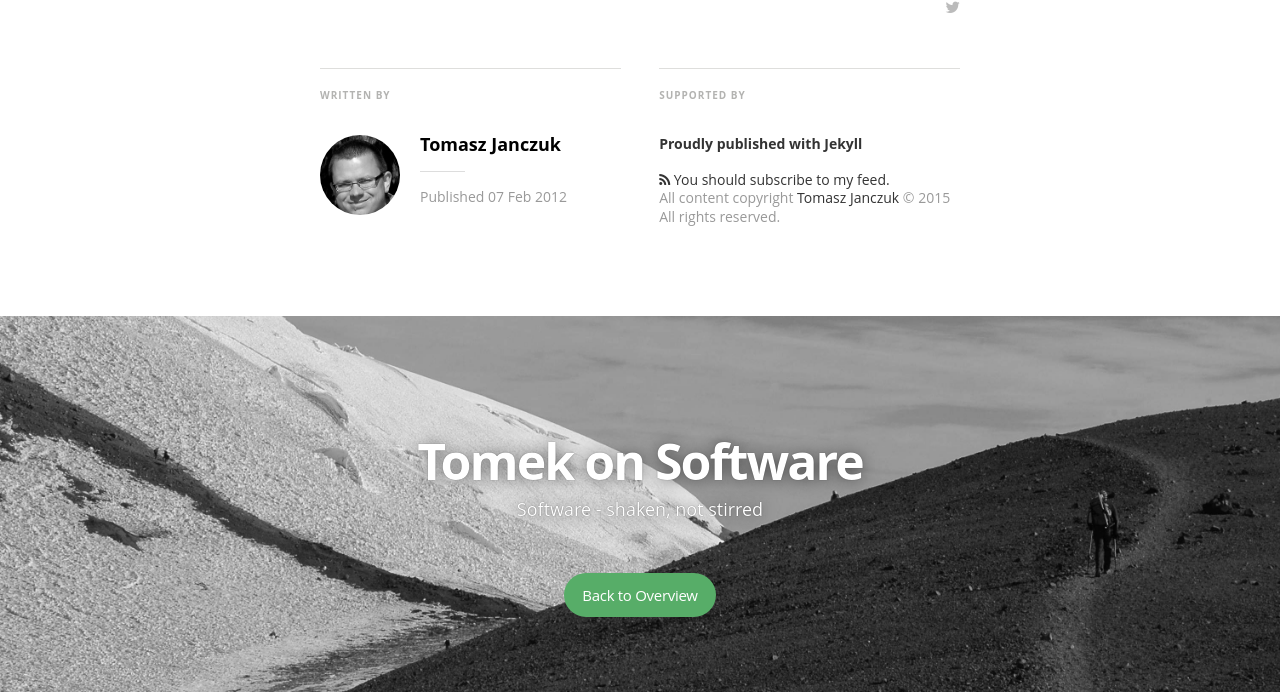
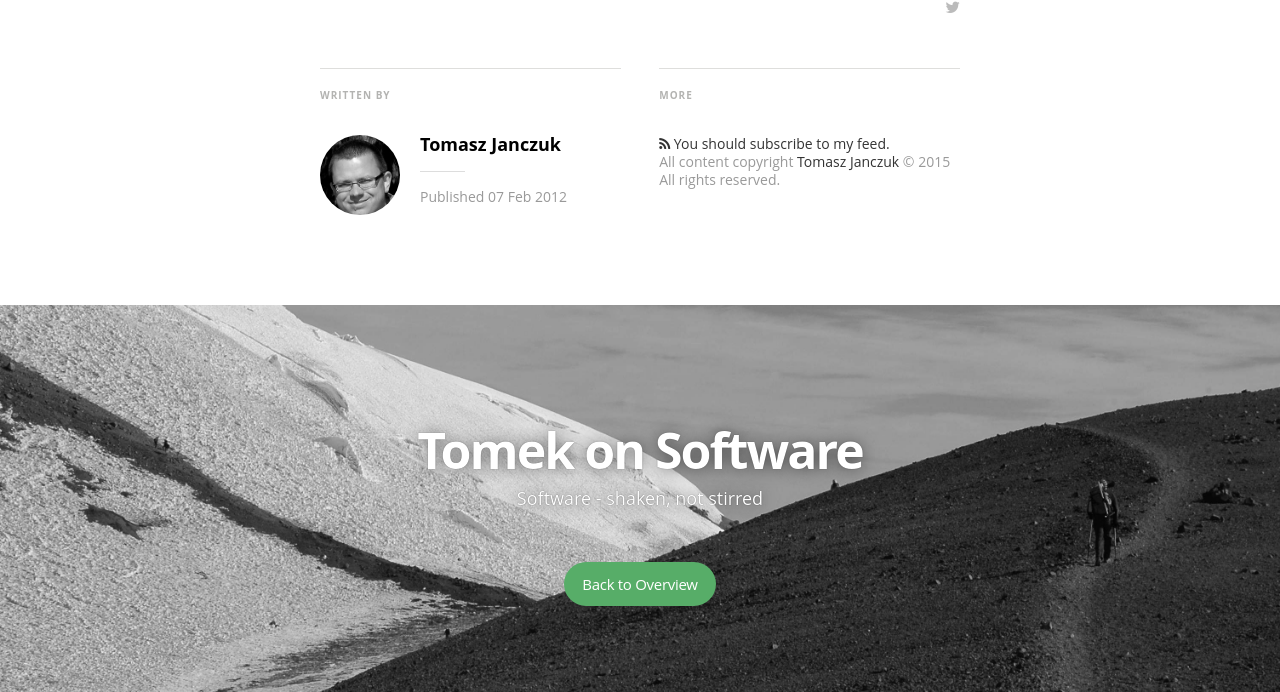
Before and after one commit to tjanczuk/tomasz.janczuk.org, a Jekyll site: the page built from _posts/2012-02-07-picasso-for-software-engineers.md, in a window 1280 px wide and 900 px high, scrolled down 722 px, cut to the strip 172-864 px from the top of the window. Built offline with Jekyll 4.4.1, drawn with Linux system fonts in a browser that asks for light colours; nearby versions of some CDN libraries; some web fonts are replaced; Markdown is read by kramdown in place of the engine named in the settings.

```diff
--- a/_includes/head.html
+++ b/_includes/head.html
@@ -6,6 +6,8 @@
   <meta http-equiv="X-UA-Compatible" content="IE=edge">
 
   <title>{% if page.title %}{{ page.title }}{% else %}{{ site.title }}{% endif %}</title>
+  <link href='https://profiles.google.com/106765781828978076113?rel=author' rel='author'/>
+  <meta content='3caUf-jrUFgqZM6HxjcLsu3pI7S7naptkDEZ_p5pmME' name='google-site-verification'/>
   <meta name="description" content="{{ site.description }}" />
 
   <meta name="HandheldFriendly" content="True" />
--- a/_layouts/post.html
+++ b/_layouts/post.html
@@ -75,9 +75,8 @@
           </div>
           {{/post}}
           <div class="isRight">
-            <h5 class="index-headline featured"><span>Supported by</span></h5>
+            <h5 class="index-headline featured"><span>More</span></h5>
             <footer class="site-footer">
-              <section class="poweredby">Proudly published with <a href="http://jekyllrb.com"> Jekyll</a></section>
               <a class="subscribe" href="{{ "/feed.xml" | prepend: site.baseurl }}"> <span class="tooltip"> <i class="fa fa-rss"></i> You should subscribe to my feed.</span></a>
               <div class="inner">
                 <section class="copyright">All content copyright <a href="{{@blog.url}}/">{{site.author}}</a> &copy; {{ site.time | date: '%Y' }}<br>All rights reserved.</section>
```
